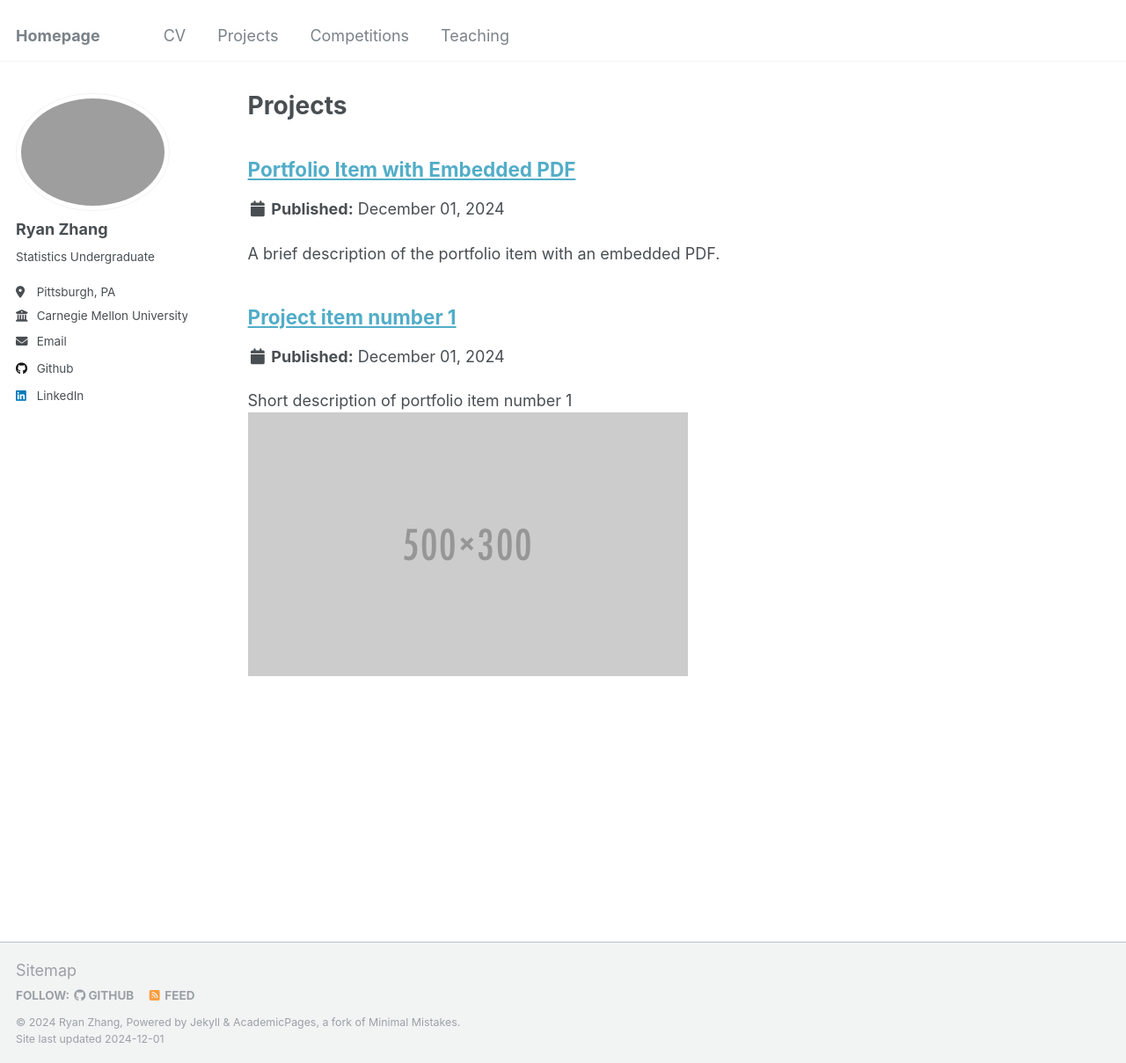
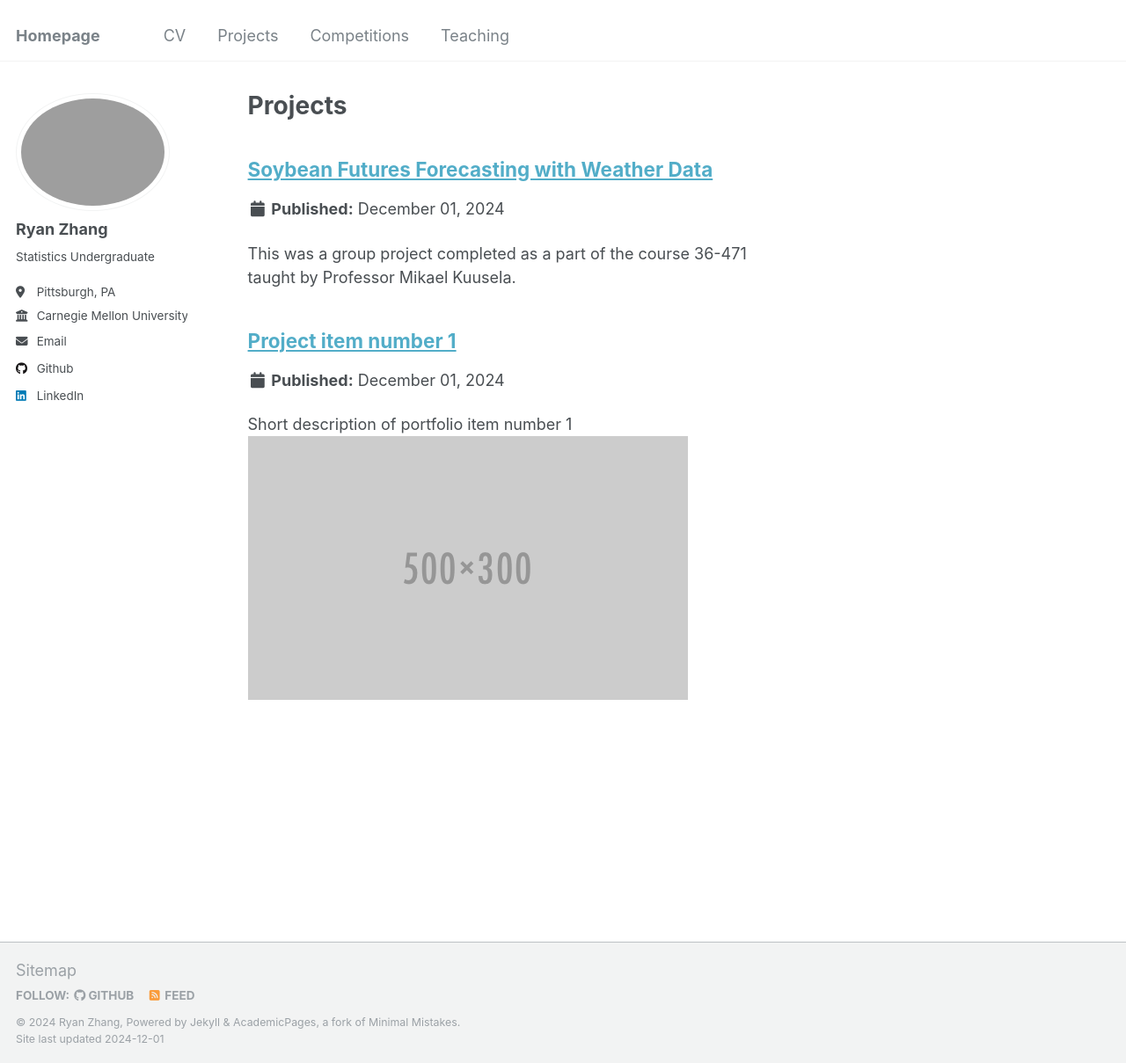
Before and after one commit to rzryanz00/rzryanz00.github.io, a Jekyll site: the page built from _pages/portfolio.html, in a window 1280 px wide and 1209 px high. Shown: the whole window at 88% size. Built offline with Jekyll 4.4.1, drawn with Linux system fonts in a browser that asks for light colours.

Commit message:
Added a title and description to the time series project

```diff
--- a/_portfolio/portfolio-2.html
+++ b/_portfolio/portfolio-2.html
@@ -1,6 +1,6 @@
 ---
-title: "Portfolio Item with Embedded PDF"
-excerpt: "A brief description of the portfolio item with an embedded PDF."
+title: "Soybean Futures Forecasting with Weather Data"
+excerpt: "This was a group project completed as a part of the course 36-471 taught by Professor Mikael Kuusela."
 collection: portfolio
 ---
 
```
